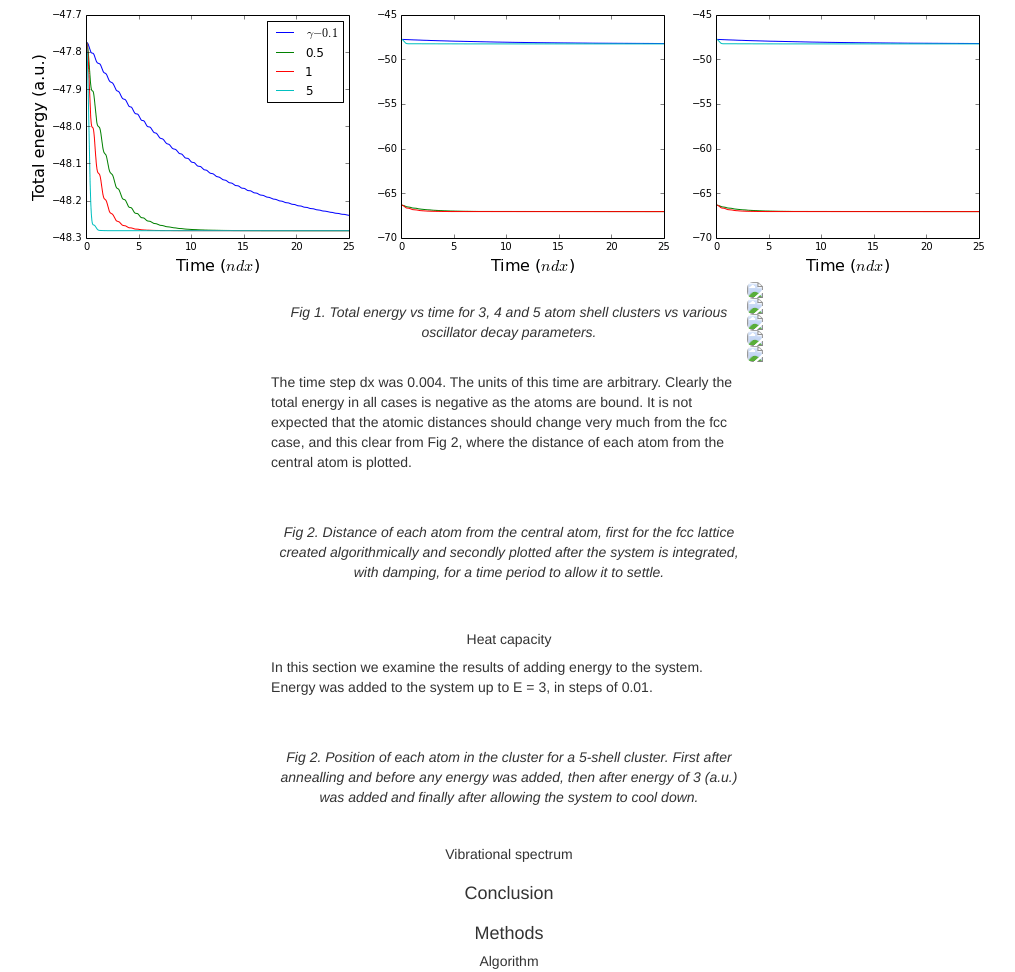
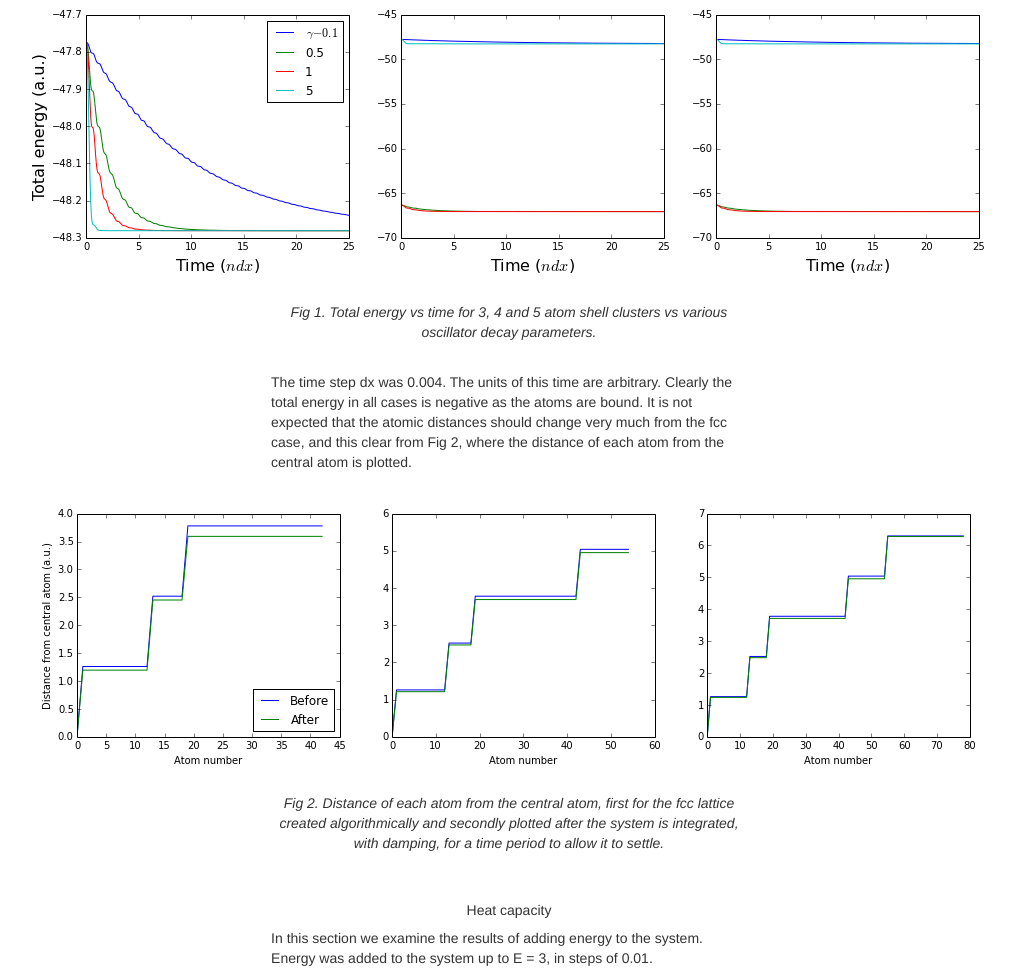
Before and after one commit to eoinmurray/dynamics-of-noble-gas-cluster, a plain HTML site: page index.html in a window 1280 px wide. Shown: the part 1166-2138 px from the top of the page, without its empty margins (131-1146 px from the left). Drawn offline with Linux system fonts and the light colour scheme; the site is published under a folder, as on GitHub Pages, so addresses that start at the root find nothing.

Commit message:
-n pushing live

```diff
--- a/index.html
+++ b/index.html
@@ -90,7 +90,7 @@
                 <br>
             </div>
 
-            <img class="img-rounded" src="/images/distance.png">
+            <img class="img-rounded" src="images/distance.png">
 
             <div class="row col-lg-6 col-lg-offset-3">
                 <br>
@@ -111,7 +111,7 @@
                 <br>
             </div>
 
-            <img class="img-rounded" src="/images/cluster.png">
+            <img class="img-rounded" src="images/cluster.png">
 
             <div class="row col-lg-6 col-lg-offset-3">
             <br>
@@ -121,19 +121,19 @@
                 <br>
             </div>
 
-            <img class="img-rounded" src="/images/heatcap.png">
+            <img class="img-rounded" src="images/heatcap.png">
 
             <div class="row col-lg-6 col-lg-offset-3">
                 <h5 class="text-center">Vibrational spectrum</h5>
 
             </div>
 
-            <img class="img-rounded" src="/images/correlation.png">
+            <img class="img-rounded" src="images/correlation.png">
 
             <div class="row col-lg-6 col-lg-offset-3">
             </div>
 
-            <img class="img-rounded" src="/images/spectrum.png">
+            <img class="img-rounded" src="images/spectrum.png">
 
             <div class="row col-lg-6 col-lg-offset-3">
             </div>
```
